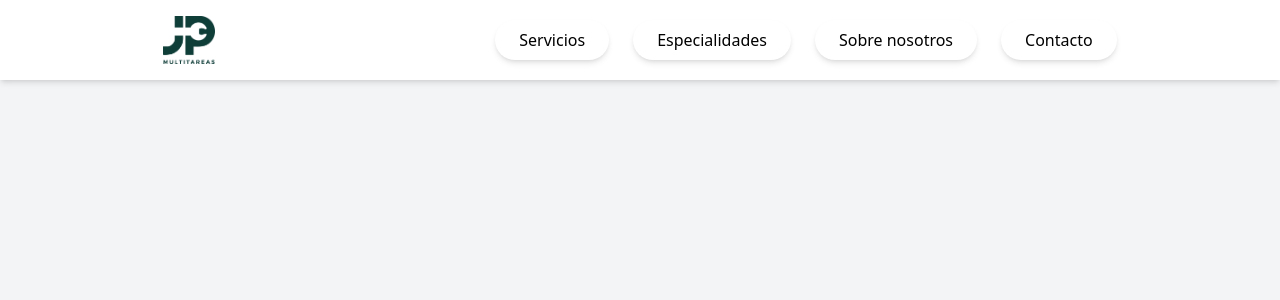
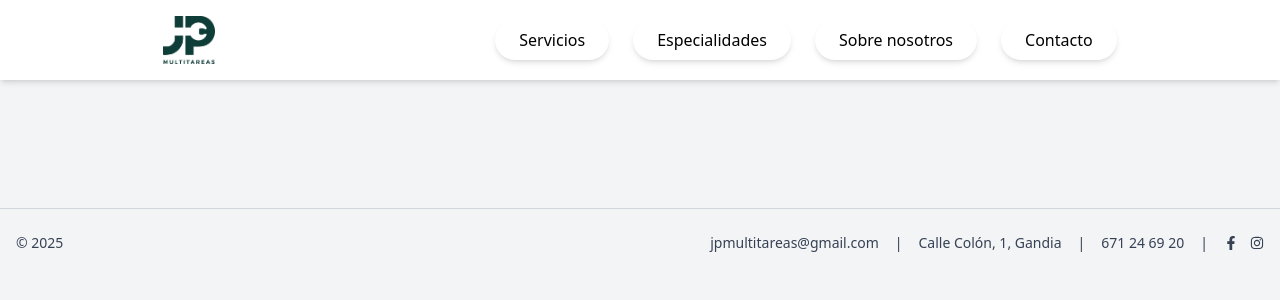
Before and after one commit to DarKev03/JPMultitarea, a React (Vite) app: page / in a window 1280 px wide. Shown: the top 300 px of the page. Built offline with nearby package versions, Linux system fonts and the light colour scheme; the HTML template or start-up script is replaced by a standard one.

Commit message:
Footer Creado. TODO: Cambiar las URL de los iconos de insta y FB

```diff
--- a/package.json
+++ b/package.json
@@ -11,7 +11,8 @@
   },
   "dependencies": {
     "react": "^19.1.0",
-    "react-dom": "^19.1.0"
+    "react-dom": "^19.1.0",
+    "react-icons": "^5.5.0"
   },
   "devDependencies": {
     "@eslint/js": "^9.25.0",
--- /dev/null
+++ b/src/components/Footer.tsx
@@ -0,0 +1,31 @@
+import React from 'react';
+import { FaFacebookF, FaInstagram } from 'react-icons/fa';
+
+const Footer: React.FC = () => {
+  return (
+    <footer className="bg-gray-100 py-6 px-4 border-t border-gray-300">
+      <div className="max-w-7xl mx-auto flex flex-wrap items-center justify-between text-sm text-gray-700 gap-y-2">
+        <span>© 2025</span>
+
+        <div className="flex flex-wrap items-center gap-4">
+          <span>jpmultitareas@gmail.com</span>
+          <span className="hidden sm:inline">|</span>
+          <span>Calle Colón, 1, Gandia</span>
+          <span className="hidden sm:inline">|</span>
+          <span>671 24 69 20</span>
+          <span className="hidden sm:inline">|</span>
+          <div className="flex items-center gap-3">
+            <a href="https://facebook.com" target="_blank" rel="noopener noreferrer" aria-label="Facebook">
+              <FaFacebookF className="text-gray-700 hover:text-blue-600" />
+            </a>
+            <a href="https://instagram.com" target="_blank" rel="noopener noreferrer" aria-label="Instagram">
+              <FaInstagram className="text-gray-700 hover:text-pink-500" />
+            </a>
+          </div>
+        </div>
+      </div>
+    </footer>
+  );
+};
+
+export default Footer;
--- a/src/pages/HomePage.tsx
+++ b/src/pages/HomePage.tsx
@@ -1,11 +1,17 @@
 // src/pages/HomePage.tsx
 import React from 'react';
 import Navbar from '../components/Navbar';
+import Footer from '../components/Footer';
 
 const HomePage: React.FC = () => {
   return (
     <div className="min-h-screen bg-gray-100 scroll-smooth">
       <Navbar />
+      <main className="space-y-32 px-8 py-16">
+        {/* ... secciones ... */}
+        {/* Mantengo este spacer para que se diferencie el footer del header, eliminar cuando hagomos el body*/}
+      </main>
+      <Footer />
     </div>
   );
 };
```
Also changed, not shown: 1 other file (tests, documents, lock files or other folders).
